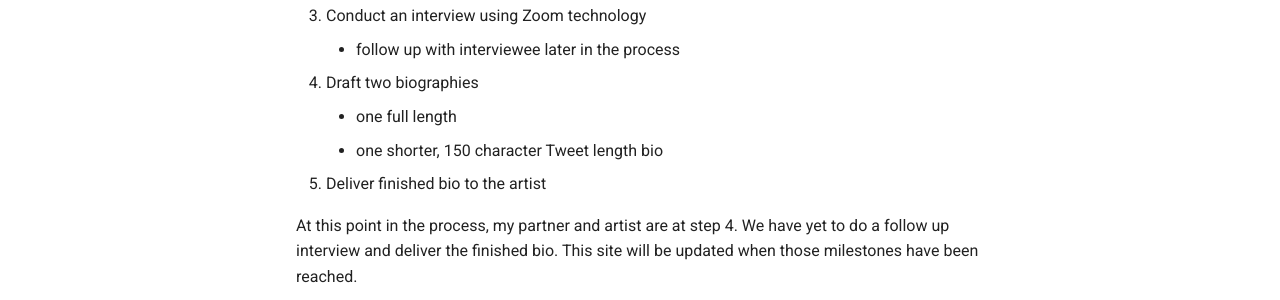
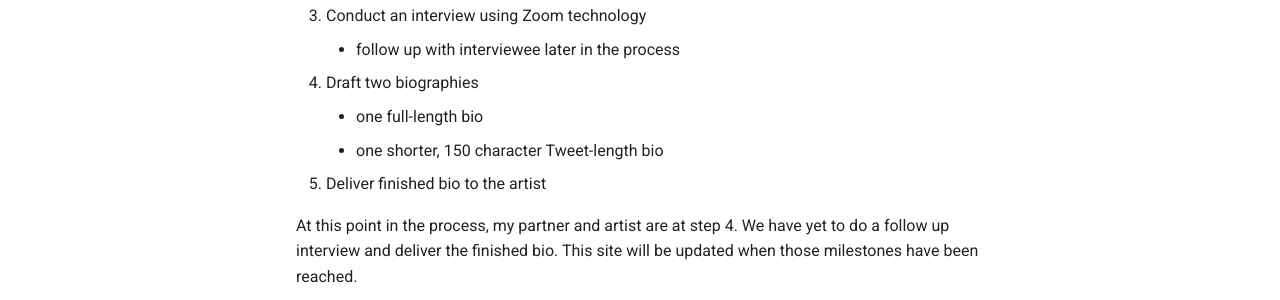
Before and after one commit to hollymargaret/hologirl_99, an MkDocs documentation site: the page built from docs/project-overview.md, in a window 1280 px wide. Shown: the part 362-662 px from the top of the page. Built offline with MkDocs 1.6.1 and Material for MkDocs 9.7.7, drawn with Linux system fonts in a browser that asks for light colours.

```diff
--- a/docs/project-overview.md
+++ b/docs/project-overview.md
@@ -1,4 +1,4 @@
-#Project Overview
+# Project Overview
 
 Serpentina Arts is a community whose goal is to give under-represented Latinx artists a platform for artwork exhibition. My **Writing with Digital Technology** class took on the task of writing artist bios for any Serpentina Arts member who wanted one. Over the course of the fall semester 2021 our Writing with Digital Technology class worked in pairs (or individually) to:
 
@@ -7,8 +7,8 @@ Serpentina Arts is a community whose goal is to give under-represented Latinx ar
 3. Conduct an interview using Zoom technology
     * follow up with interviewee later in the process
 4. Draft two biographies
-    * one full length
-    * one shorter, 150 character Tweet length bio
+    * one full-length bio
+    * one shorter, 150 character Tweet-length bio
 5. Deliver finished bio to the artist
 
 At this point in the process, my partner and artist are at step 4. We have yet to do a follow up interview and deliver the finished bio. This site will be updated when those milestones have been reached.
```
Also changed, not shown: docs/interview-process.md (+5 -0 lines), site/index.html, site/project-overview/index.html, site/search/search_index.json, 1 other file.
